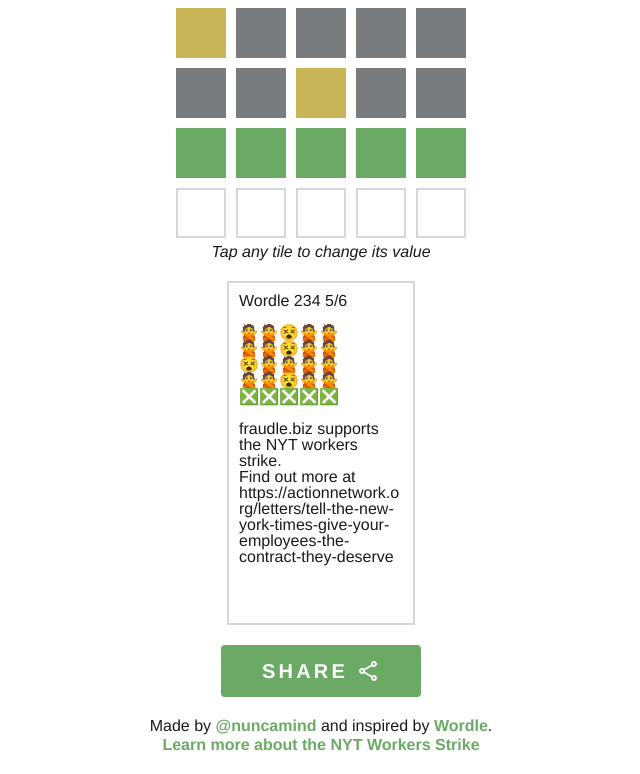
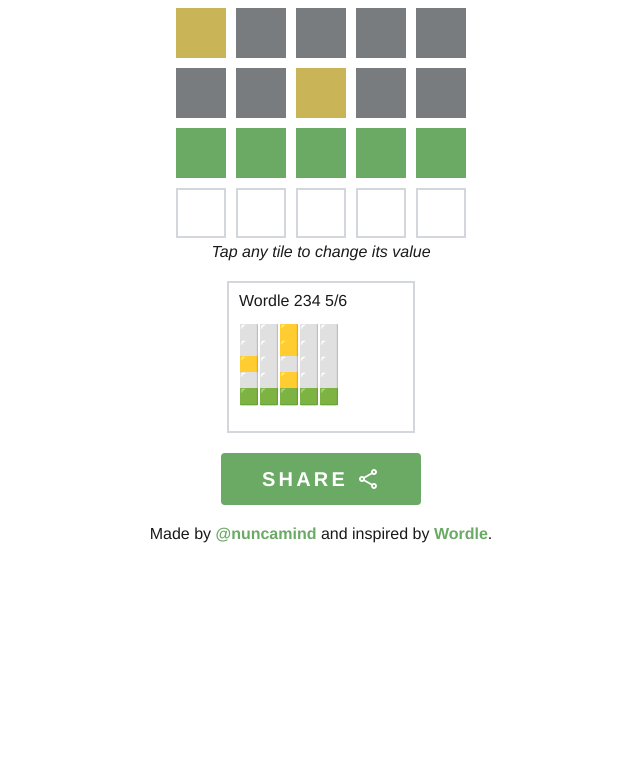
Before and after one commit to dtschust/fraudle, a React (Create React App) app: page / in a window 1280 px wide. Shown: the part 407-1181 px from the top of the page, without its empty margins (319-959 px from the left). After the commit the page ends 971 px from the top, so only its background shows below. Built offline with nearby package versions, Linux system fonts and the light colour scheme.

Commit message:
Workers Strike over
This reverts commit 9ce94fb443075b704a602af37b825c7253f80c39.

```diff
--- a/src/components/App.tsx
+++ b/src/components/App.tsx
@@ -71,14 +71,7 @@
 				>
 					Wordle
 				</a>
-				.<br />
-				<a
-					rel="noopener noreferrer"
-					target="_blank"
-					href="https://actionnetwork.org/letters/tell-the-new-york-times-give-your-employees-the-contract-they-deserve"
-				>
-					Learn more about the NYT Workers Strike
-				</a>
+				.
 			</div>
 		</div>
 	);
--- a/src/components/Share.tsx
+++ b/src/components/Share.tsx
@@ -18,14 +18,11 @@
 				spellCheck={false}
 				readOnly
 				id="share-text"
-				rows={20}
+				rows={8}
 				cols={16}
 				value={`Wordle ${gameNumber} ${numRowsToSolve > 6 ? 'X' : numRowsToSolve}/6
 
-${gridToEmoji(grid, darkMode)}
-
-fraudle.biz supports the NYT workers strike.
-Find out more at https://actionnetwork.org/letters/tell-the-new-york-times-give-your-employees-the-contract-they-deserve`}
+${gridToEmoji(grid, darkMode)}`}
 			/>
 			<button
 				className="share-button"
--- a/src/util/index.ts
+++ b/src/util/index.ts
@@ -75,13 +75,13 @@
 				.map((value) => {
 					switch (value) {
 						case SquareValue.YES:
-							return '❎';
+							return '🟩';
 						case SquareValue.UNKNOWN:
 							return '';
 						case SquareValue.NO:
-							return darkMode ? '🙅' : '🙅';
+							return darkMode ? '⬛️' : '⬜️';
 						case SquareValue.ALMOST:
-							return '😵';
+							return '🟨';
 						default:
 							return '';
 					}
```
